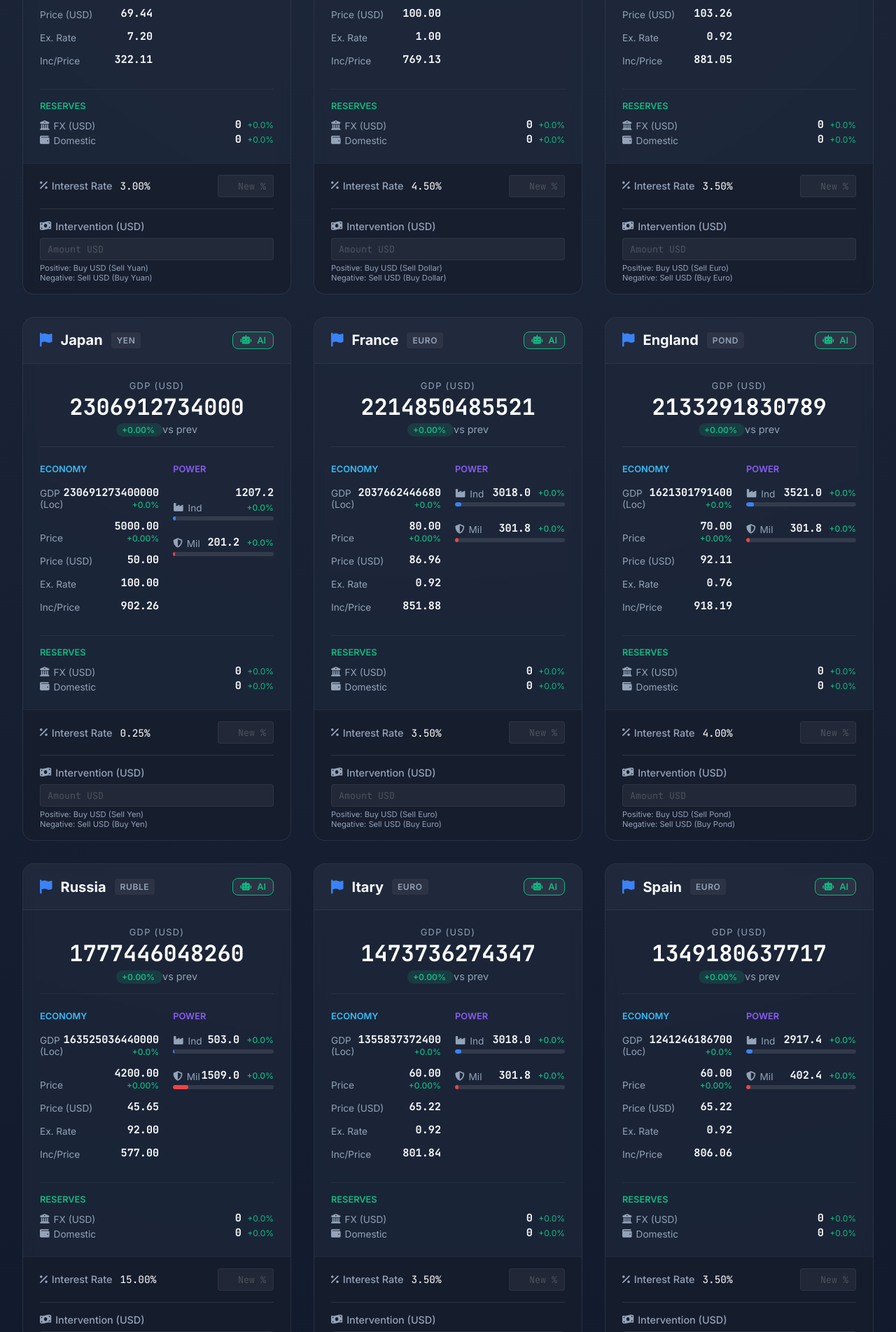
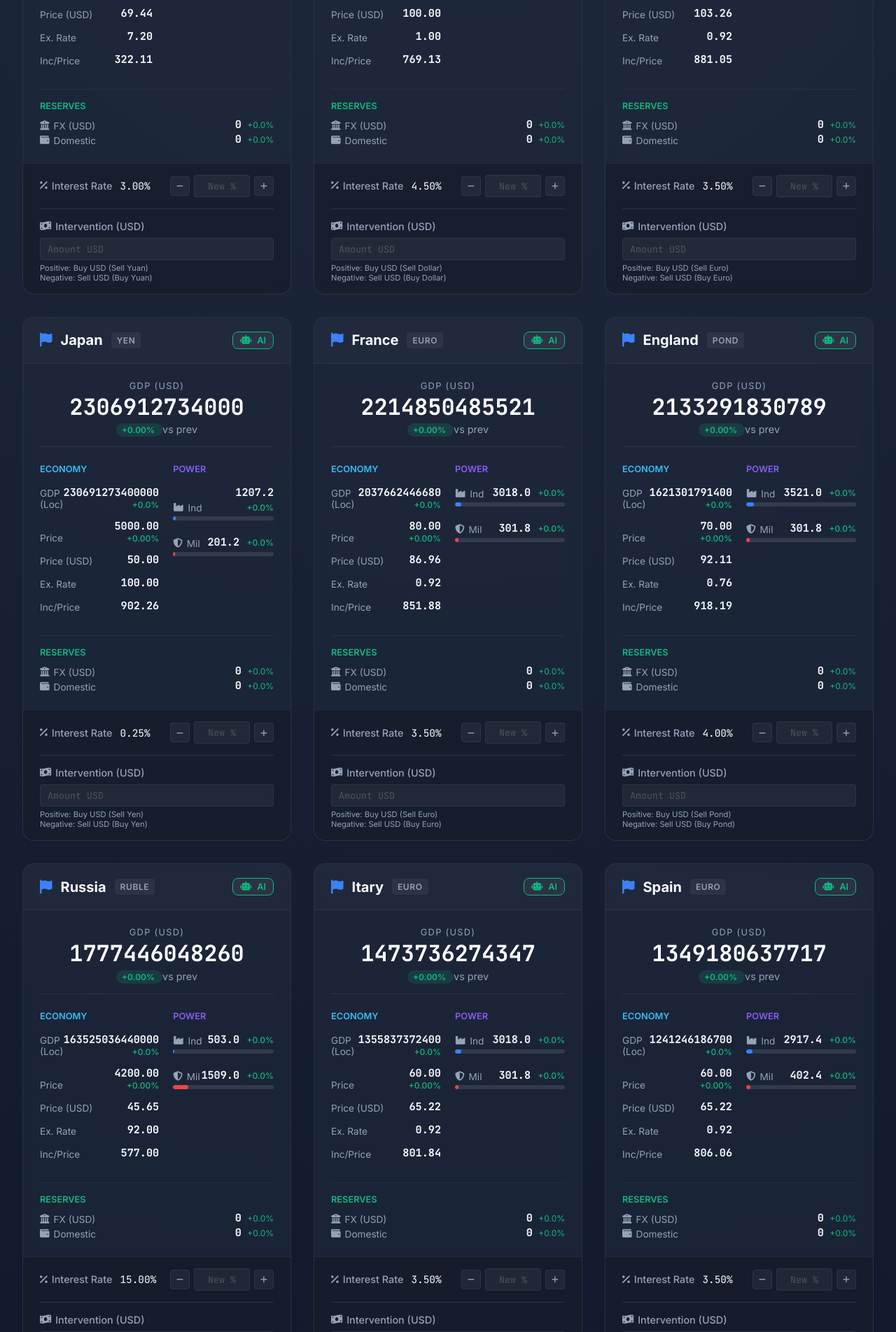
Before and after one commit to OT20031003/NewMyGame, a Flask app: page / in a window 1280 px wide. Shown: the part 449-2353 px from the top of the page at 70% size. Run offline with Flask 3, Linux system fonts and the light colour scheme.

Commit message:
0.25+- interest

```diff
--- a/templates/index.html
+++ b/templates/index.html
@@ -175,6 +175,15 @@
         }
         .btn-play:hover { filter: brightness(1.1); box-shadow: 0 0 15px rgba(16, 185, 129, 0.4); }
 
+        /* 追加: 小さなボタン用スタイル */
+        .btn-mini {
+            padding: 0;
+            width: 28px;
+            height: 28px;
+            font-size: 0.7rem;
+            border-radius: 4px;
+        }
+
         .input-turn {
             background: transparent;
             border: none;
@@ -327,6 +336,14 @@
             gap: 1rem;
         }
         .interest-label { font-size: 0.9rem; font-weight: 500; color: var(--text-muted); display: flex; gap: 6px; align-items: center; }
+
+        /* 追加: 入力欄とボタンのラッパー */
+        .interest-controls {
+            display: flex;
+            align-items: center;
+            gap: 6px;
+        }
+
         .interest-field {
             background: rgba(255, 255, 255, 0.05);
             border: 1px solid var(--border-color);
@@ -610,11 +627,21 @@
                                 <i class="fas fa-percentage"></i> Interest Rate
                                 <span style="color: white; font-family: 'JetBrains Mono'; margin-left: 5px;">{{ "%.2f"|format(country.interest_rate) }}%</span>
                             </div>
-                            <input type="text"
-                                   name="interest_{{ country.money_name }}_{{ country.name }}"
-                                   class="interest-field"
-                                   placeholder="New %"
-                                   autocomplete="off">
+                            <div class="interest-controls">
+                                <button type="button" class="btn btn-glass btn-mini" onclick="adjustInterest(this, -0.25)">
+                                    <i class="fas fa-minus"></i>
+                                </button>
+                                <input type="text"
+                                       name="interest_{{ country.money_name }}_{{ country.name }}"
+                                       class="interest-field"
+                                       placeholder="New %"
+                                       autocomplete="off"
+                                       data-current-rate="{{ country.interest_rate }}"
+                                       style="text-align: center;">
+                                <button type="button" class="btn btn-glass btn-mini" onclick="adjustInterest(this, 0.25)">
+                                    <i class="fas fa-plus"></i>
+                                </button>
+                            </div>
                         </div>
 
                         <div style="margin-top: 1rem; padding-top: 1rem; border-top: 1px solid rgba(255,255,255,0.1);">
@@ -671,7 +698,7 @@
             document.getElementById('loader').style.display = 'flex';
         }
 
-        // --- Toggle View Logic (Added) ---
+        // --- Toggle View Logic ---
         document.addEventListener('DOMContentLoaded', () => {
             const toggleBtn = document.getElementById('toggleViewBtn');
             const icon = toggleBtn.querySelector('i');
@@ -698,10 +725,6 @@
                         const isSelfOp = card.dataset.selfop === 'true';
                         const isBase = card.dataset.base === 'true';
 
-                        // Condition: Show if NOT self-op OR is Base currency
-                        // "Show only countries where selfoperation=False and base_currency=True countries"
-                        // Interpretation: Union of (Non-SelfOp) and (BaseCurrency)
-
                         if (!isSelfOp || isBase) {
                             card.style.display = 'flex'; // Default display for card
                         } else {
@@ -727,6 +750,30 @@
                 }
             }
         });
+
+        // --- Interest Adjustment Logic (Added) ---
+        function adjustInterest(btn, delta) {
+            // ボタンの親要素(.interest-controls)からinput要素を探す
+            const wrapper = btn.closest('.interest-controls');
+            const input = wrapper.querySelector('input');
+
+            // 現在の値をパース
+            let val = parseFloat(input.value);
+
+            // 入力が空の場合は、data属性に保存した現在の金利を基準にする
+            if (isNaN(val)) {
+                val = parseFloat(input.dataset.currentRate);
+            }
+
+            // 加算・減算
+            val += delta;
+
+            // 浮動小数点の誤差対策（例: 3.50000000004 などを防ぐ）
+            val = Math.round(val * 100) / 100;
+
+            // 値をセット (小数点第2位まで)
+            input.value = val.toFixed(2);
+        }
 
         // --- Chart.js Setup ---
         // Apply theme colors to charts
```
